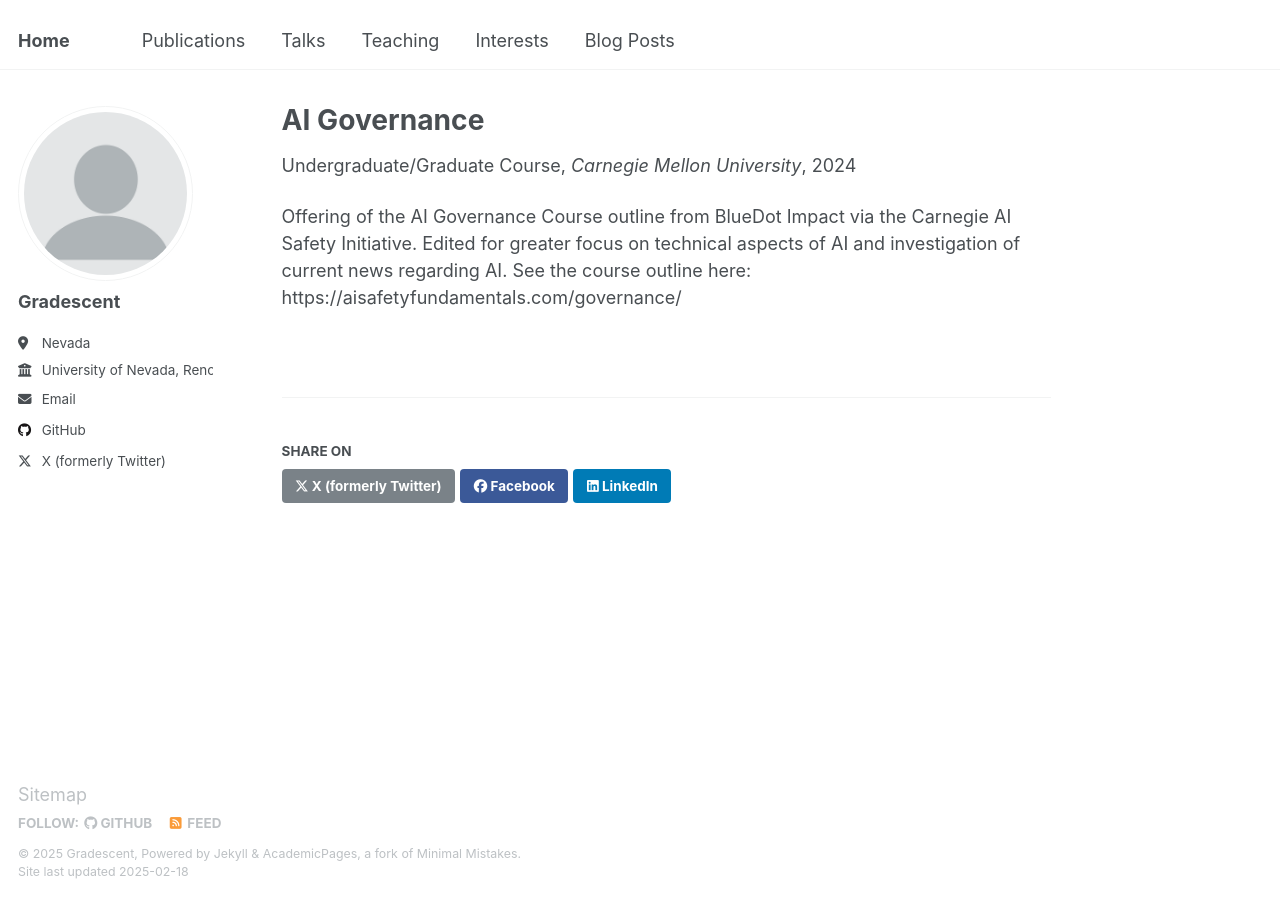
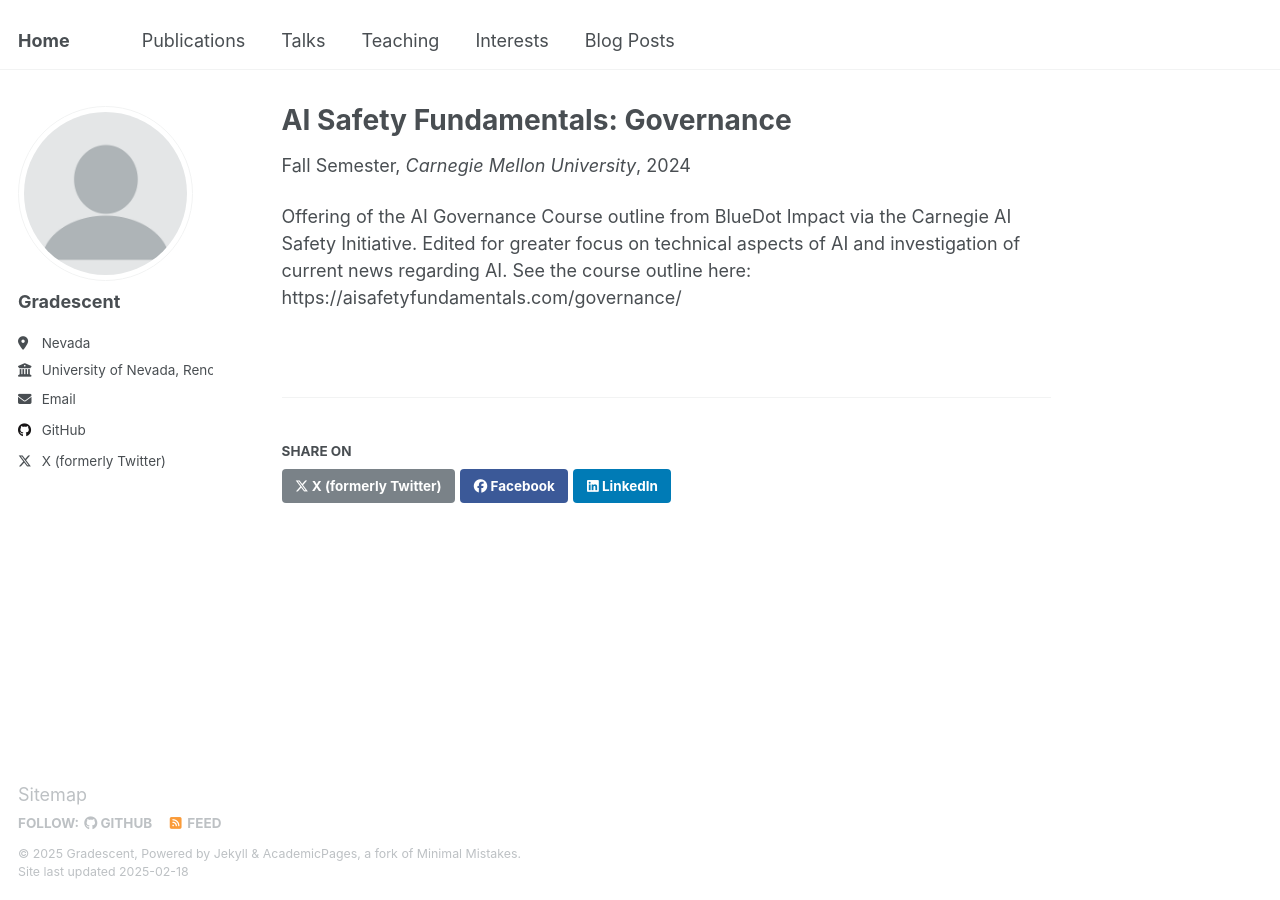
Before and after one commit to mikealmacera/mikealmacera.github.io, a Jekyll site: the page built from _teaching/f24-ai-gov.md, in a window 1280 px wide. Built offline with Jekyll 4.4.1, drawn with Linux system fonts in a browser that asks for light colours.

Commit message:
Update f24-ai-gov.md

```diff
--- a/_teaching/f24-ai-gov.md
+++ b/_teaching/f24-ai-gov.md
@@ -1,7 +1,7 @@
 ---
-title: "AI Governance"
+title: "AI Safety Fundamentals: Governance"
 collection: teaching
-type: "Undergraduate/Graduate Course"
+type: "Fall Semester"
 permalink: /teaching/f24-ai-gov
 venue: "Carnegie Mellon University"
 date: 2024-09-27
```
